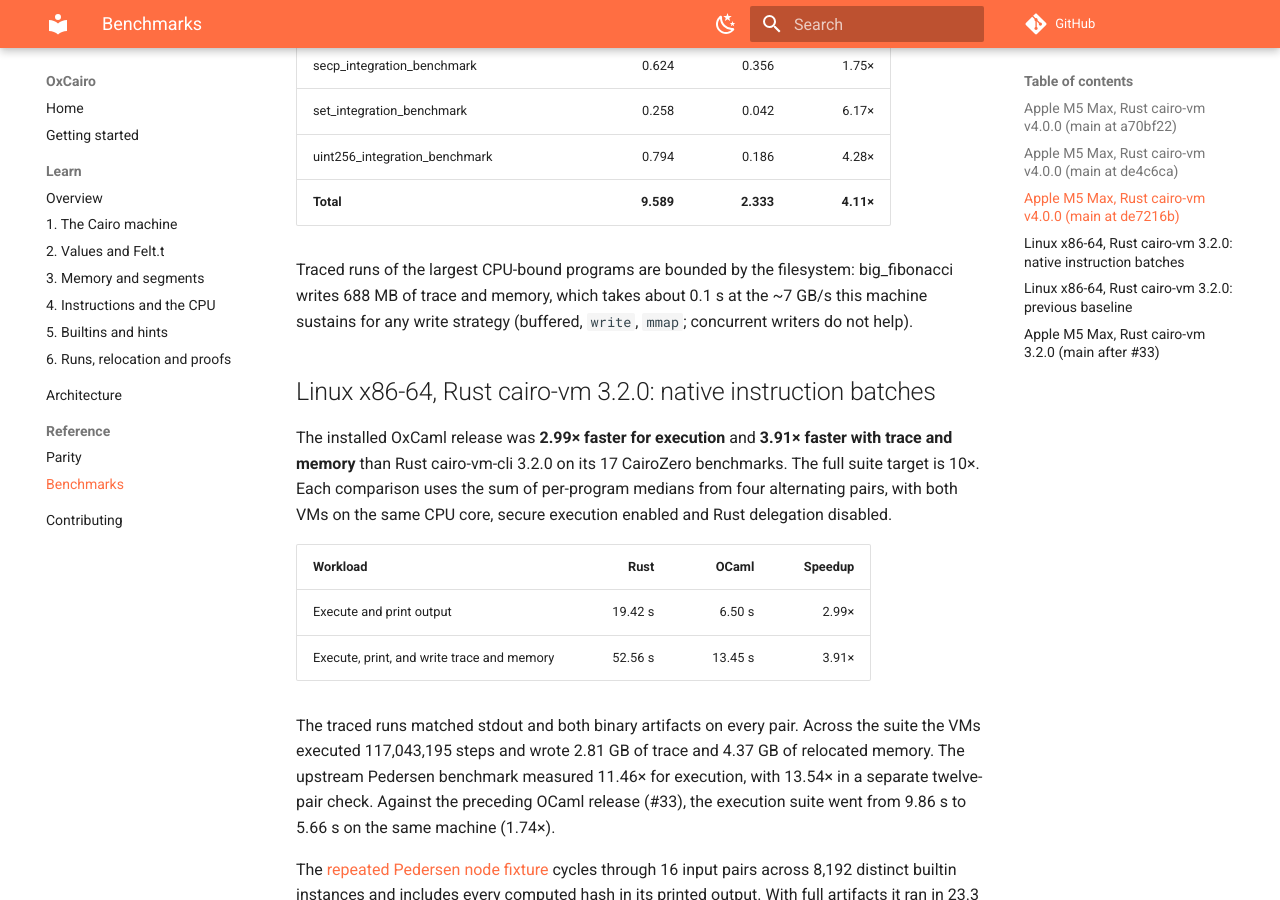
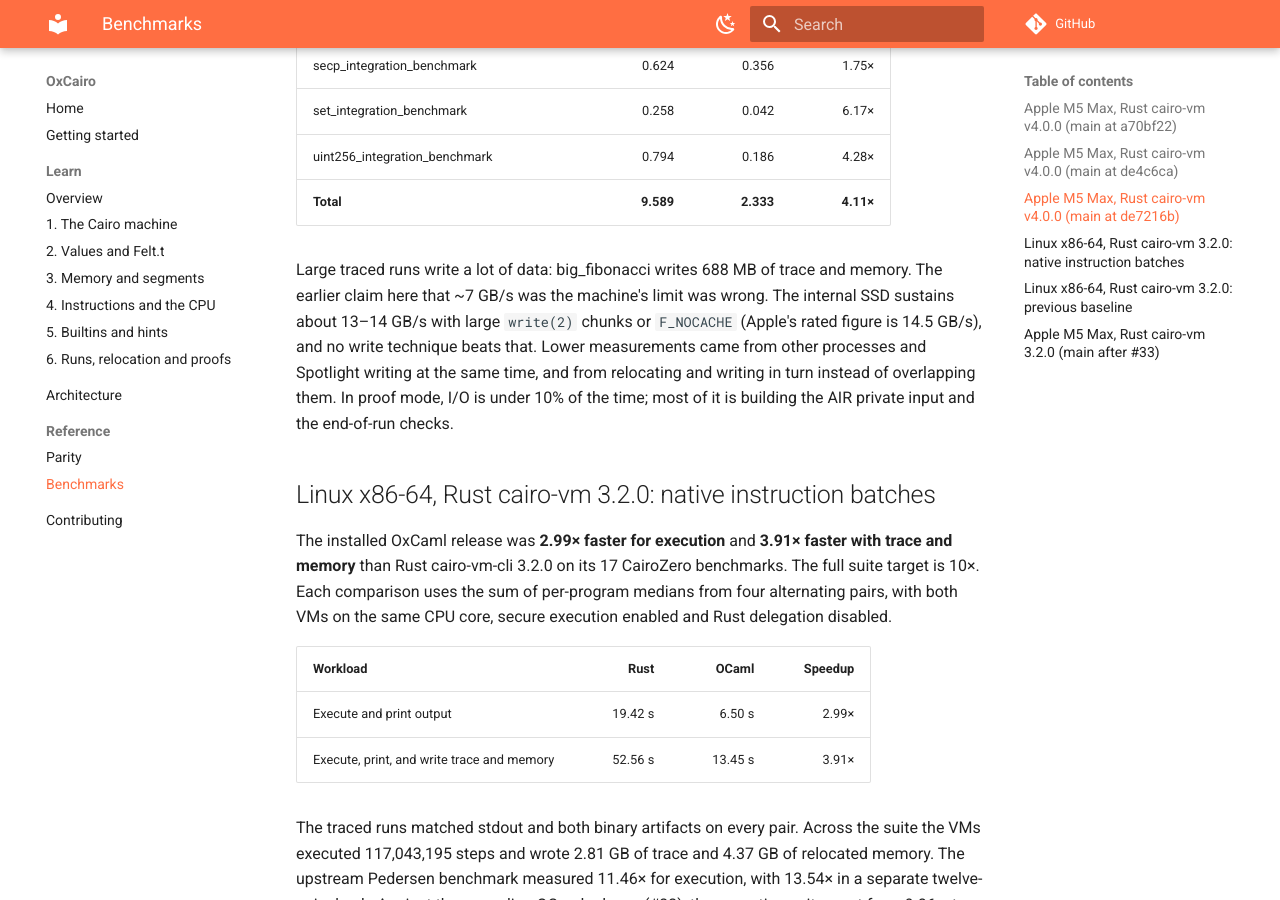
Before and after one commit to teddyjfpender/cairo-vm-ocaml, an MkDocs documentation site: the page built from docs/benchmarks.md, in a window 1280 px wide and 900 px high, scrolled down 6214 px. Built offline with MkDocs 1.6.1 and Material for MkDocs 9.7.7, drawn with Linux system fonts in a browser that asks for light colours; comment, search, counter and statistics services are not loaded.

Commit message:
Docs: correct the disk-limit claim (SSD sustains ~13-14 GB/s; earlier ~7 GB/s was contention)
Co-Authored-By: Claude Opus 5.5 <noreply@anthropic.com>

```diff
--- a/docs/benchmarks.md
+++ b/docs/benchmarks.md
@@ -163,9 +163,13 @@ files) matched byte-for-byte.
 | uint256_integration_benchmark | 0.794 | 0.186 | 4.28× |
 | **Total** | **9.589** | **2.333** | **4.11×** |
 
-Traced runs of the largest CPU-bound programs are bounded by the filesystem: big_fibonacci
-writes 688 MB of trace and memory, which takes about 0.1 s at the ~7 GB/s this machine
-sustains for any write strategy (buffered, `write`, `mmap`; concurrent writers do not help).
+Large traced runs write a lot of data: big_fibonacci writes 688 MB of trace and memory. The
+earlier claim here that ~7 GB/s was the machine's limit was wrong. The internal SSD sustains about
+13–14 GB/s with large `write(2)` chunks or `F_NOCACHE` (Apple's rated figure is 14.5 GB/s), and no
+write technique beats that. Lower measurements came from other processes and Spotlight writing at
+the same time, and from relocating and writing in turn instead of overlapping them. In proof mode,
+I/O is under 10% of the time; most of it is building the AIR private input and the end-of-run
+checks.
 
 ## Linux x86-64, Rust cairo-vm 3.2.0: native instruction batches
 
```
